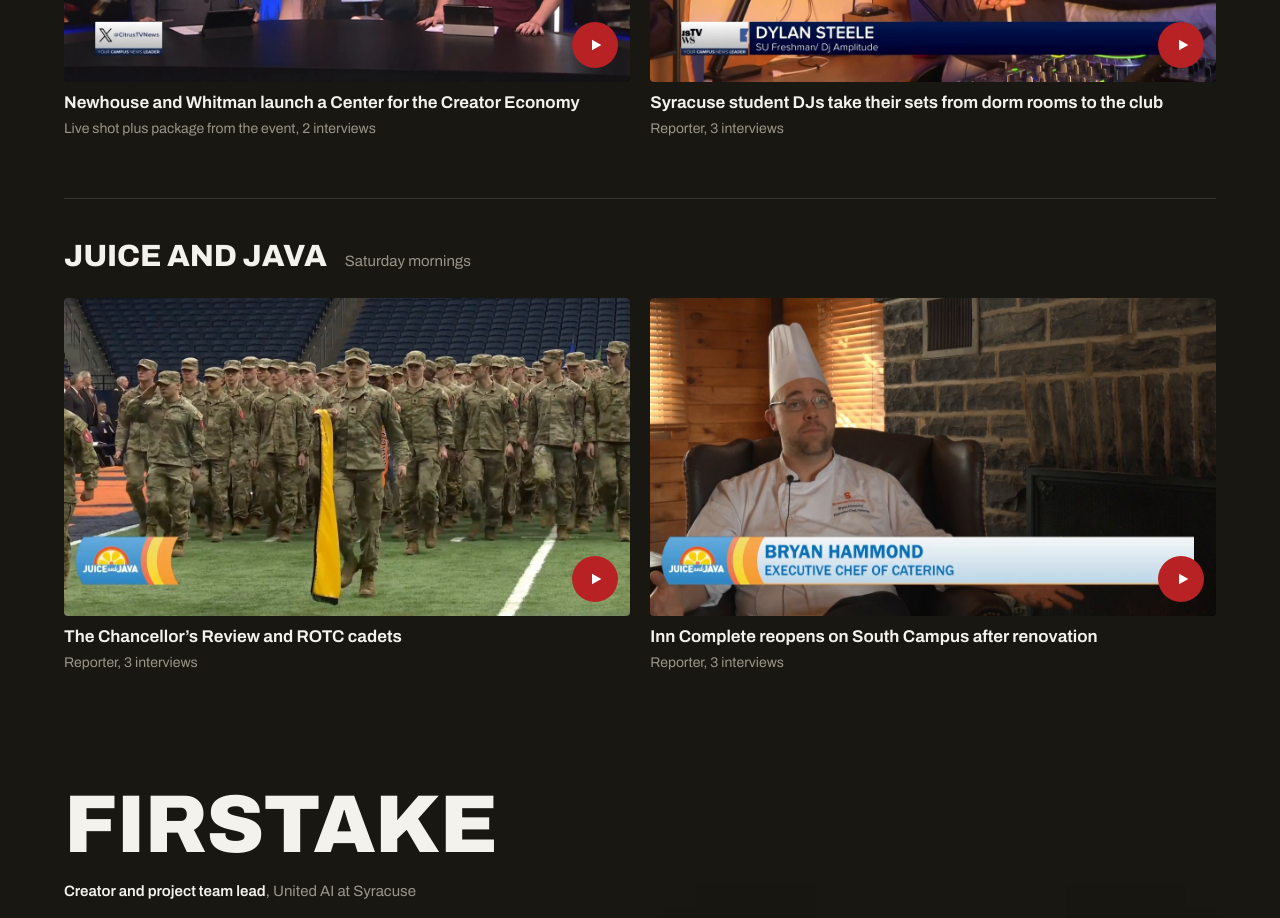
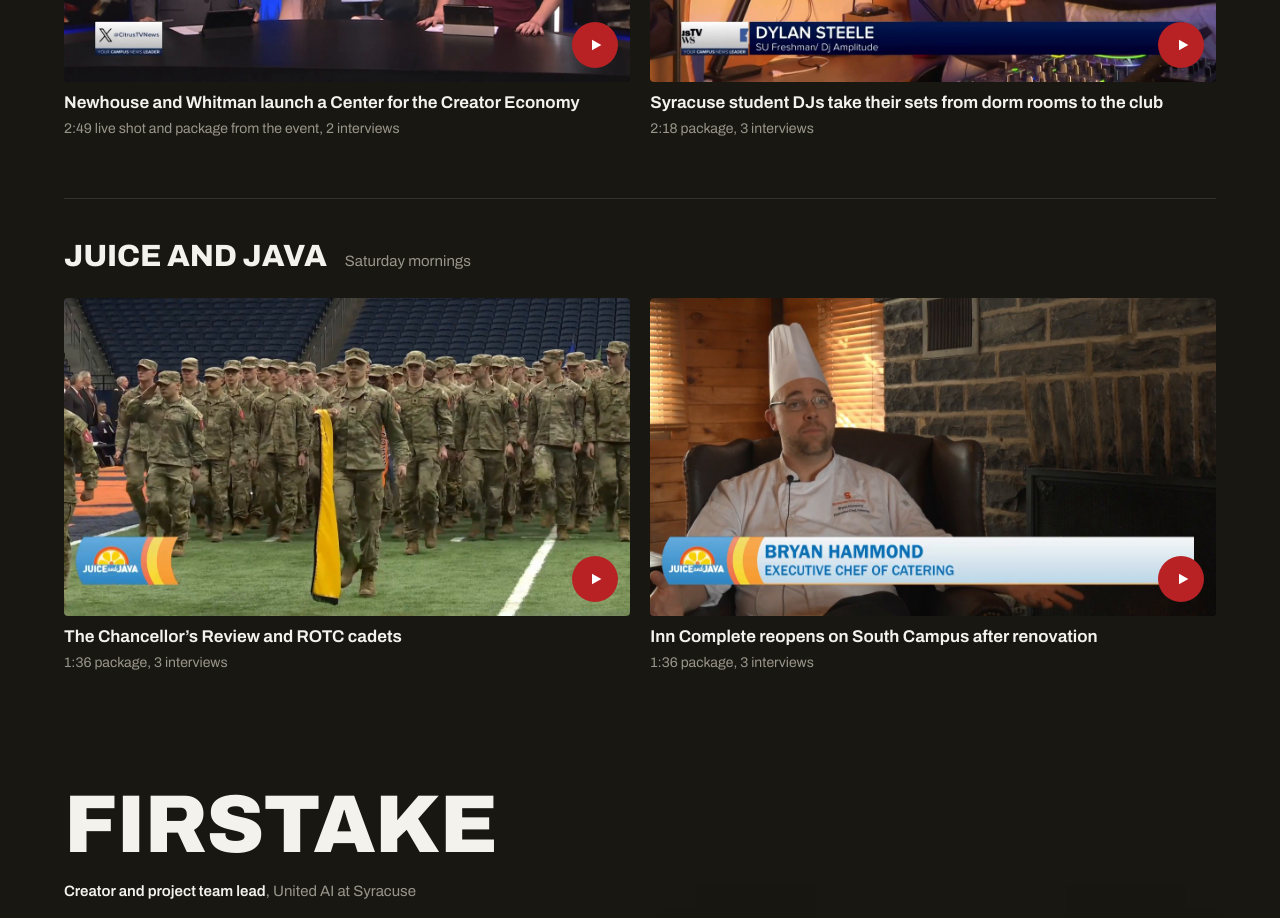
Before and after one commit to zarasuvanto/zarasuvanto.github.io, a plain HTML site: page index.html in a window 1280 px wide. Shown: the part 3320-4238 px from the top of the page. Drawn offline with Linux system fonts and the light colour scheme.

Commit message:
CitrusTV: label packages by length and interview count
Co-Authored-By: Claude Opus 5.5 <noreply@anthropic.com>
Claude-Session: https://claude.ai/code/session_013btqU6dvFH5skpZ7Qx4Vc4

```diff
--- a/index.html
+++ b/index.html
@@ -370,13 +370,13 @@ const WORK = [
     groups: [
       { name: "News Live at 6", note: "Tuesday nights",
         items: [
-          { file: "ctv-creator-economy", title: "Newhouse and Whitman launch a Center for the Creator Economy", role: "Live shot plus package from the event, 2 interviews", shape: "h" },
-          { file: "ctv-dj-skills", title: "Syracuse student DJs take their sets from dorm rooms to the club", role: "Reporter, 3 interviews", shape: "h" }
+          { file: "ctv-creator-economy", title: "Newhouse and Whitman launch a Center for the Creator Economy", role: "2:49 live shot and package from the event, 2 interviews", shape: "h" },
+          { file: "ctv-dj-skills", title: "Syracuse student DJs take their sets from dorm rooms to the club", role: "2:18 package, 3 interviews", shape: "h" }
         ] },
       { name: "Juice and Java", note: "Saturday mornings",
         items: [
-          { file: "ctv-chancellors-review", title: "The Chancellor’s Review and ROTC cadets", role: "Reporter, 3 interviews", shape: "h" },
-          { file: "ctv-inn-complete", title: "Inn Complete reopens on South Campus after renovation", role: "Reporter, 3 interviews", shape: "h" }
+          { file: "ctv-chancellors-review", title: "The Chancellor’s Review and ROTC cadets", role: "1:36 package, 3 interviews", shape: "h" },
+          { file: "ctv-inn-complete", title: "Inn Complete reopens on South Campus after renovation", role: "1:36 package, 3 interviews", shape: "h" }
         ] }
     ]
   }
```
